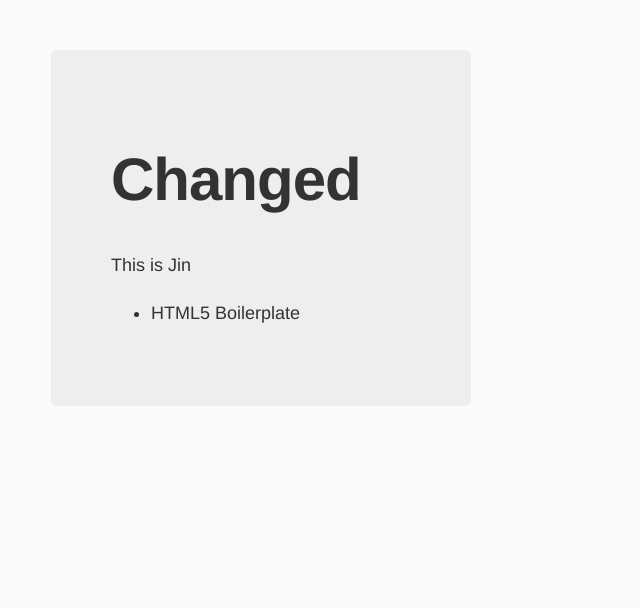
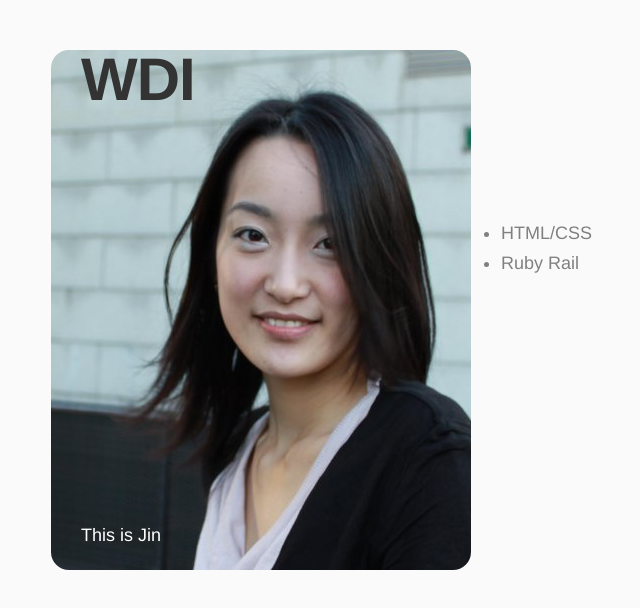
Before and after one commit to yytina/jin_profile, a website: page app/index.html in a window 1280 px wide. Shown: the whole page, without its empty margins (379-1019 px from the left). Drawn offline with nearby package versions, Linux system fonts and the light colour scheme; files that its build step writes are made by us from their sources.

Commit message:
basic web app generated by Jin

```diff
--- a/app/index.html
+++ b/app/index.html
@@ -21,10 +21,12 @@
 
 
         <div class="hero-unit">
-          <h1>Changed</h1>
+          <h1>WDI</h1>
           <p>This is Jin</p>
           <ul>
-            <li>HTML5 Boilerplate</li>
+            <li>HTML/CSS</li>
+            <li>Ruby Rail</li>
+
 
 
           </ul>
--- a/app/styles/main.css
+++ b/app/styles/main.css
@@ -7,18 +7,43 @@ body {
 .hero-unit {
     margin: 50px auto 0 auto;
     width: 300px;
+    height: 400px;
     font-size: 18px;
     font-weight: 200;
     line-height: 30px;
-    background-color: #eee;
-    border-radius: 6px;
+    background: url("/images/profile.jpg");
+    border-radius: 18px;
     padding: 60px;
+}
+
+.hero-unit p {
+    font-size: 18px;
+    color: white;
+    position:relative;
+
+    bottom:-270px;
+    left:-30px;
+
 }
 
 .hero-unit h1 {
     font-size: 60px;
     line-height: 1;
     letter-spacing: -1px;
+    position:relative;
+    top:-100px;
+    left:-30px;
+
+}
+
+.hero-unit ul {
+    font-size: 18px;
+    color: gray;
+    position:relative;
+    top:-80px;
+    right:-350px;
+
+
 }
 
 .browsehappy {
```
Also changed, not shown: app/images/profile.jpg (added), profile.jpg (added), 3 other files.
